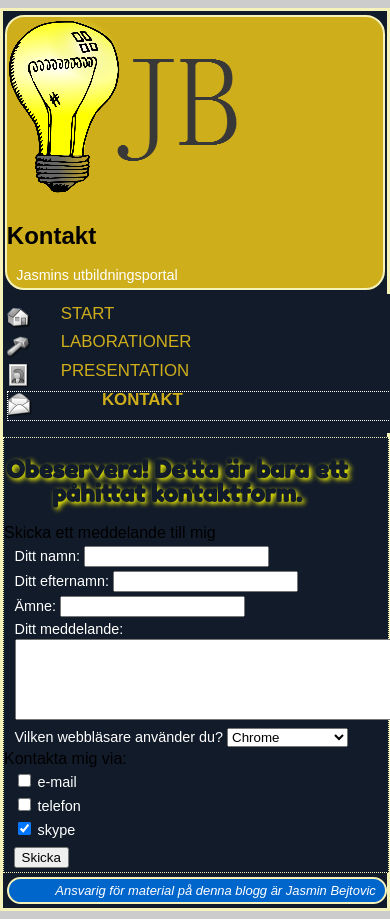
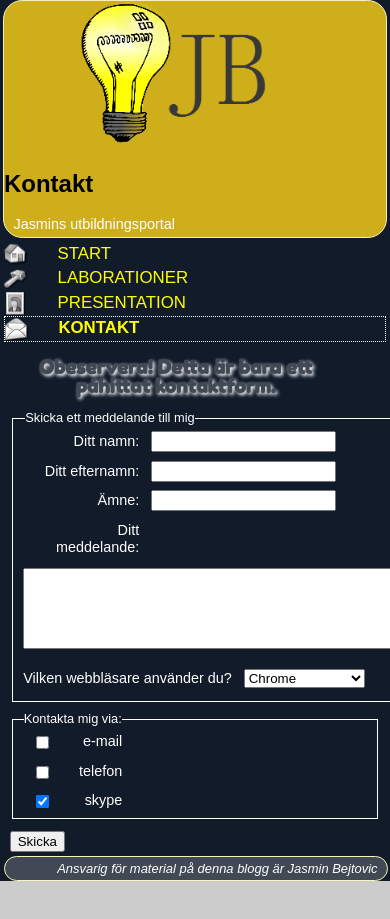
Before and after one commit to Bejta/1ik415-laborationer, a plain HTML site: page pages/kontakt.html in a window 390 px wide. Shown: the top 919 px of the page. After the commit the page ends 889 px from the top, so only its background shows below. Drawn offline with Linux system fonts and the light colour scheme.

Commit message:
Uppgift 4.1. - Borders, header with centralised logotype, colors and headings

```diff
--- a/css/mobile.css
+++ b/css/mobile.css
@@ -47,28 +47,36 @@ body {
     background-image: url("pics/code-wallpaper.jpeg");
     background-color: #cccccc;
 }
+header {
+    border-radius:1.2em;
+    width:98%;
+    /*margin-top:1%;*/
+    margin-left:auto;
+    margin-right:auto;
+    background-color:#CFAE1C;
+}
 h{
     color:#121B2A;
-    padding-left:10%;
     font-family: 'Fredoka One', cursive;
 }
 ul,dl,ol{
-    color:#121B2A;
+    color:white;
 }
 li{
-    color:#121B2A;
+    color:white;
 }
 
 h2,h3,h4{
-    color:#121B2A;
+    color:#414955;
     padding-right:10%;
     text-align:center;
     font-family: 'Fredoka One', cursive;
 }
 
 h2{
-    font-size:1.5em;
-    text-shadow: yellow 0.1em 0.1em 0.2em;
+    color:#414955;
+    font-size:1.2em;
+    text-shadow: white 0.1em 0.1em 0.2em;
 }
 h3
 {
@@ -81,6 +89,15 @@ h3
     font-size:1.3em;
     text-shadow: white 0.1em 0.1em 0.2em;
 }
+h4{
+    margin:0%;
+    padding-bottom:1%;
+    padding-top:1%;
+    padding-left:2%;
+    padding-right:0%;
+    font-size:1.15em;
+    text-shadow: orange 0.1em 0.1em 0.2em;
+}
 
 /*All headers of blog-posts on index page are styled with an icon which belongs to the h3*/
  .blog:before{
@@ -90,64 +107,36 @@ h3
     padding-top:3%;
 }
 
-h4{
-    margin:0%;
-    padding-bottom:1%;
-    padding-top:1%;
-    padding-left:2%;
-    padding-right:0%;
-    /*text-align:left;*/
-    font-size:1.15em;
-    text-shadow: white 0.1em 0.1em 0.2em;
-}
+
 
  .presentation{
      font-size:1.1em;
  }
-figure{
-    max-width:100%;
-    text-align:center;
-    font-size:0.7em;
-    font-style:italic;
-    margin:2%;
-}
-/*
-h1{
-     text-shadow: white 0.1em 0.1em 0.2em;
-     margin:10%;
-     float:right;
-     font-size:1.5em;
-}
-*/
+
 p{
     font-size:0.9em;
     margin:1%;
     padding-left:1.5%;
     padding-right:1.5%;
     color:White;
-    /*color:#121B2A;*/
     line-height: 120%;
 }
 header {
     border-style: solid;
-    border-width: 2px;
+    border-width: 0.5px;
     border-color:#F5F2BA;
     border-radius:1.2em;
     width:98%;
-    margin-top:1%;
     margin-left:auto;
     margin-right:auto;
     background-color:#CFAE1C;
 }
 section{
-    border-style: solid;
-    border-width: 3px;
     border-color:#F5F2BA;
     background-color:#121B2A;
 
     margin-left:auto;
     margin-right:auto;
-    margin-top:2%;
     margin-bottom:2%;
 
 }
@@ -161,25 +150,20 @@ section .subject{
     width:98%;
     margin:1%;
 }
-/*Block with menu */
-nav{
-    display: block;
-    border-style: dotted;
-    padding-top:3%;
-    padding-bottom:3%;
+
+section .main{
+    border-color:#F5F2BA;
     width:100%;
-    text-align:left;
-    text-indent:8%;
-    margin-top:1%;
-    margin-left:1%;
-    background-color: #121B2A;
+    margin-left:0;
+    margin-bottom:1%;
 }
+
 /*Links*/
 a{
     margin:1%;
 }
-a:link{color:#4C0000;text-decoration:none}
-a:visited{color:#4C0000;text-decoration:none;}
+a:link{color:orange;text-decoration:none}
+a:visited{color:orange;text-decoration:none;}
 a:focus{color:red;text-decoration:none;}
 a:hover{color:red;text-decoration:underline;}
 a:active{color:white;text-decoration:none;}
@@ -205,6 +189,17 @@ dl{
 }
 /*-----------end of lists----------*/
 
+/*-----------------MENU----------------------*/
+nav{
+    display: block;
+    border-style: dotted;
+    width:98%;
+    text-align:left;
+    text-indent:8%;
+    margin-top:1%;
+    margin-left:1%;
+    background-color: #121B2A;
+}
 
 /* Some properties for the menu which are valide for all possible events */
 #menu ul{
@@ -219,7 +214,7 @@ border-width: 1px;
 display: block;
 color: orange;
 font-weight:bold;
-text-indent:20%;
+/*text-indent:20%;*/
 text-decoration: none;
 border-color:white;
 background-color: #414955;
@@ -229,24 +224,20 @@ font-size:1.3em;
 display: block;
 color: #CFAE1C;
 text-decoration: none;
-padding-top:0%;
-padding-bottom:3%;
+padding-bottom:1%;
+padding-top:1%;
 padding-left:7%;
 padding-right:5%;
 margin:0;
 }
-section .main{
-    border-style: dotted;
-    border-width: 1px;
-    border-color:#F5F2BA;
-    width:100%;
-    margin-top:1%;
-    margin-left:0;
-    margin-right:0.5%;
-    margin-bottom:1%;
-}
+#menu a:link{color:yellow;} /* background:url("pics/sprite.png") 0 0 no-repeat;*/
+#menu a:visited{color:yellow;}
+#menu a:focus{color:yellow;background-color:#CFAE1C;border-style:solid;border-width: 2px;border-color:white;}
+#menu a:hover{color:blue;background-color:#CFAE1C;display:block;border-style:solid;border-width: 2px;border-color:white;}
+#menu a:active{color:white;text-decoration:none;}
+
 #menu  ul li a{background:url("pics/sprite.png") no-repeat}
-#menu  ul li.item1 a{background-position:0px -48px }
+#menu  ul li.item1 a{background-position:0px -48px}
 #menu  ul li.item1 a:hover{background-position:0px 0px}
 #menu  ul li.item2 a {background-position:0px -143px;}
 #menu  ul li.item2 a:hover{background-position:0px -95px;}
@@ -254,10 +245,12 @@ section .main{
 #menu  ul li.item3 a:hover{background-position:0px -191px;}
 #menu  ul li.item4 a {background-position:0px -335px;}
 #menu  ul li.item4 a:hover{background-position:0px -287px;}
+/*-------------------END OF MENU-------------------------*/
 
+/*----------Footer, background color is changed, and is identical as background of one cell in the table. Border colour is 1px instead of 2px--------*/
 footer{
     border-style: solid;
-    border-width: 2px;
+    border-width: 1px;
     border-color:#F5F2BA;
     border-radius:1.2em;
     text-align:right;
@@ -266,37 +259,54 @@ footer{
     clear:both;
     width:98%;
     margin:1%;
-    background-color:#0066CC;
+    background-color:#414955;
 }
 
+
+/*--Video, Images and Figure elements----------------------------*/
 video{
     max-width:100%;
-    margin-left:4%;
-    margin-top:2%;
     margin-bottom:2%;
+}
+#logo{
+    padding-left:20%;
+    margin-left:auto;
+    margin-right:auto;
+    width:50%;
 }
 img{
     max-width:100%;
+    margin-left:auto;
+    margin-right:auto;
+}
+figure{
+    max-width:100%;
+    text-align:center;
+    font-size:0.7em;
+    font-style:italic;
+    margin:2%;
 }
 
+/*Figure element with class name "right" which is part of content of one blog post. In mobile css, float property is deleted, and max-width is 100%*/
 .right{
+    margin-top:2%;
     max-width:100%;
-    margin:3%;
     width:350px;
     height:233px;
-    float:right;
-    border-color:#121B2A;
+    border-color:white;
     border-style:solid;
-    border-width:6px;
+    border-width:2px;
 }
+/*-----------End of Video, Images and figure elements------------*/
+
+
 
 /*------------------style for table-----------*/
 table {
-    margin-left:auto;
-    margin-right:auto;
+
     margin-bottom:5%;
     margin-top:5%;
-    width:90%;
+    width:100%;
     border-style:double;
     border-color:orange;
     border-width:5px;
@@ -306,7 +316,6 @@ th, td {
     border: 1px solid white;
     padding: 1%;
 }
-
 th,td{
     vertical-align:central;
 }
@@ -325,3 +334,46 @@ td{
 
 
 /*-----------------Style for form-----------------*/
+fieldset{
+    max-width:100%;
+    margin:3%;
+    border-style:solid;
+    border-width:0.05em;
+    color:white;
+}
+#2{
+    text-align:left;
+}
+legend{
+    margin-left:3%;
+    font-size:0.8em;
+    color:white;
+}
+label{
+    display: inline-block;
+    text-align: right;
+    width:25%;
+    padding-right:2%;
+    margin-left:4%;
+    margin-top:1%;
+    margin-bottom:1%;
+}
+textarea{
+    display: inline-block;
+    margin-top:2%;
+    margin-bottom:2%;
+    max-width:100%;
+}
+input[type=checkbox]{
+    vertical-align: middle;
+    margin-left: 0%;
+    float:left;
+    text-align:left;
+}
+#dropdownbox{
+    margin:2%;
+}
+#area{
+    vertical-align:middle;
+}
+/*-----------------Form style - END - -----------------*/
--- a/pages/kontakt.html
+++ b/pages/kontakt.html
@@ -12,7 +12,7 @@
     <body>
     <section class="container">
         <header>
-        <img src="../pics/logo.png" alt="logotyp">
+        <img   id="logo" src="../pics/logo.png" alt="logotyp">
         <h1>Kontakt</h1>
         <p>Jasmins utbildningsportal</p>
     </header>
```
Also changed, not shown: index.html (+1 -1 lines), pages/laborationer.html (+1 -1 lines), pages/presentation.html (+1 -1 lines).
